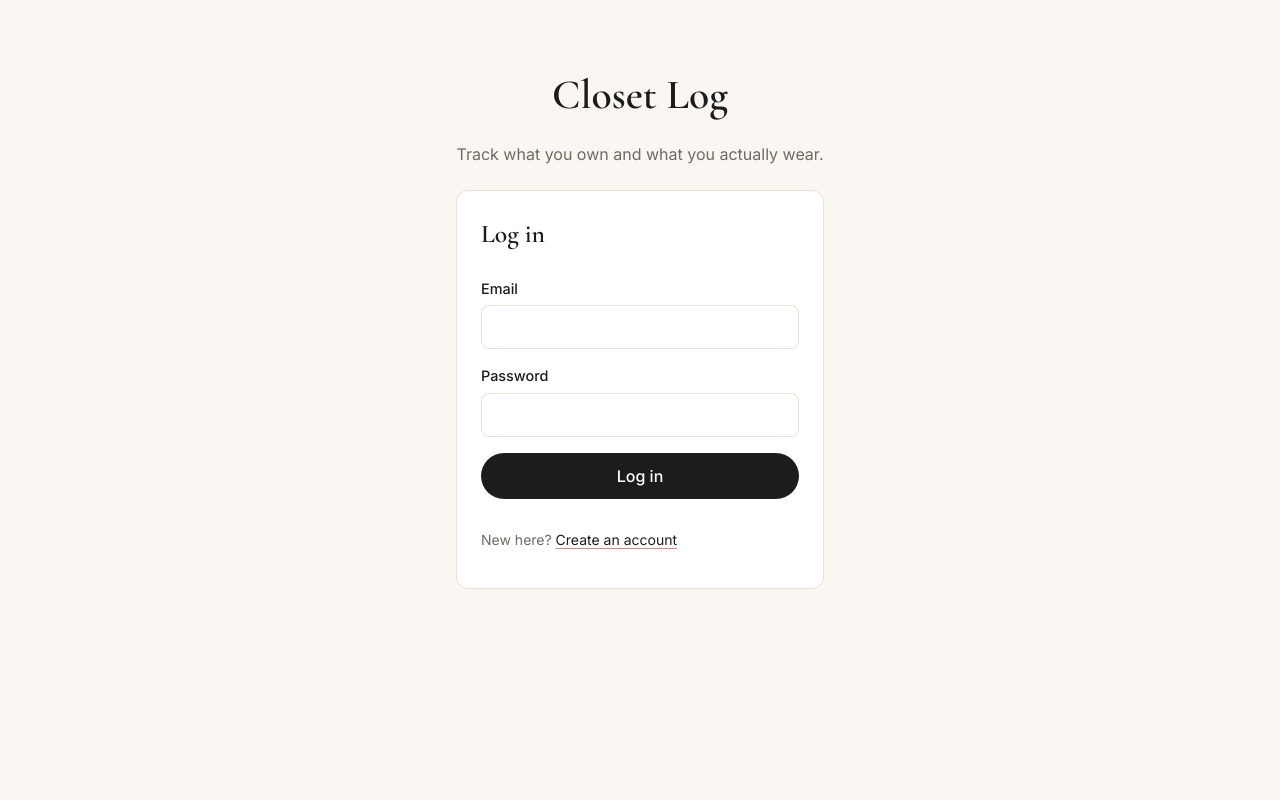
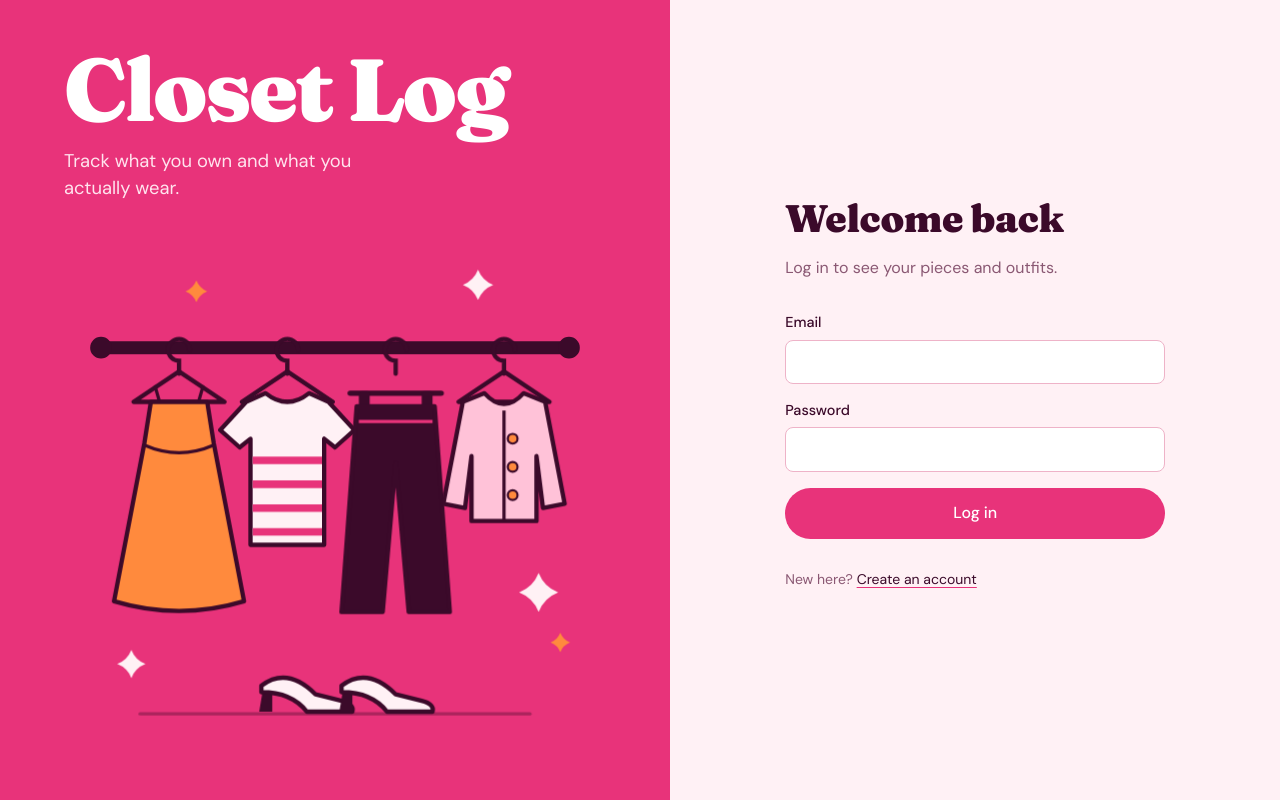
Before and after one commit to diptivaithiswaran-coding/Closet-log, a Next.js app: page /login in a window 1280 px wide. Built offline with nearby package versions, Linux system fonts and the light colour scheme.

Commit message:
Hot pink redesign and clothes rail illustration on login
Refs #29

Co-Authored-By: Claude Opus 5.5 <noreply@anthropic.com>
Claude-Session: https://claude.ai/code/session_01UBCxDZdSD29sE547gPDbJb

```diff
--- a/package.json
+++ b/package.json
@@ -10,8 +10,8 @@
     "test": "vitest run"
   },
   "dependencies": {
-    "@fontsource/cormorant-garamond": "^5.3.0",
-    "@fontsource/inter": "^5.3.0",
+    "@fontsource/dm-sans": "^5.3.0",
+    "@fontsource/fraunces": "^5.3.0",
     "@supabase/ssr": "^0.12.7",
     "@supabase/supabase-js": "^2.118.0",
     "next": "15.5.28",
--- a/src/app/auth/AuthForm.tsx
+++ b/src/app/auth/AuthForm.tsx
@@ -3,6 +3,7 @@
 import Link from "next/link";
 import { useActionState } from "react";
 import type { AuthState } from "./actions";
+import ClosetRail from "./ClosetRail";
 
 type Props = {
   mode: "login" | "signup";
@@ -14,12 +15,19 @@ export default function AuthForm({ mode, action }: Props) {
   const isLogin = mode === "login";
 
   return (
-    <main className="auth">
-      <h1 className="brand">Closet Log</h1>
-      <p className="muted">Track what you own and what you actually wear.</p>
+    <main className="auth-split">
+      <section className="auth-hero">
+        <p className="auth-wordmark">Closet Log</p>
+        <p className="auth-tagline">Track what you own and what you actually wear.</p>
+        <ClosetRail />
+      </section>
 
-      <form action={formAction} className="card stack">
-        <h2>{isLogin ? "Log in" : "Create your account"}</h2>
+      <section className="auth-panel">
+        <form action={formAction} className="stack auth-form">
+          <h1>{isLogin ? "Welcome back" : "Start your closet"}</h1>
+          <p className="muted">
+            {isLogin ? "Log in to see your pieces and outfits." : "Make an account. It takes about ten seconds."}
+          </p>
 
           <label>
             Email
@@ -37,7 +45,7 @@ export default function AuthForm({ mode, action }: Props) {
 
           {state.error && <p className="error" role="alert">{state.error}</p>}
 
-        <button className="btn" disabled={pending}>
+          <button className="btn btn-block" disabled={pending}>
             {pending ? "One sec…" : isLogin ? "Log in" : "Sign up"}
           </button>
 
@@ -49,6 +57,7 @@ export default function AuthForm({ mode, action }: Props) {
             )}
           </p>
         </form>
+      </section>
     </main>
   );
 }
--- /dev/null
+++ b/src/app/auth/ClosetRail.tsx
@@ -0,0 +1,124 @@
+// Hand-drawn clothes rail for the login / sign-up page.
+// Pure SVG, no images to load. Colors come from the hot pink palette.
+
+const PLUM = "#3b0a2a";
+const TANGERINE = "#ff8a3d";
+const BLUSH = "#fff1f5";
+const PINK_LIGHT = "#ffc2d8";
+const HOT = "#e8337a";
+
+function Hook({ cx }: { cx: number }) {
+  return (
+    <path
+      d={`M ${cx} 116 V 104 a 10 10 0 1 1 10 -10`}
+      fill="none"
+      stroke={PLUM}
+      strokeWidth="4"
+      strokeLinecap="round"
+    />
+  );
+}
+
+function Hanger({ cx }: { cx: number }) {
+  return (
+    <>
+      <Hook cx={cx} />
+      <path
+        d={`M ${cx - 42} 142 L ${cx} 114 L ${cx + 42} 142 Z`}
+        fill="none"
+        stroke={PLUM}
+        strokeWidth="4"
+        strokeLinejoin="round"
+      />
+    </>
+  );
+}
+
+function Sparkle({ x, y, r, fill }: { x: number; y: number; r: number; fill: string }) {
+  const k = r * 0.28;
+  return (
+    <path
+      d={`M ${x} ${y - r} Q ${x + k} ${y - k} ${x + r} ${y} Q ${x + k} ${y + k} ${x} ${y + r} Q ${x - k} ${y + k} ${x - r} ${y} Q ${x - k} ${y - k} ${x} ${y - r} Z`}
+      fill={fill}
+    />
+  );
+}
+
+const outline = { stroke: PLUM, strokeWidth: 4, strokeLinejoin: "round" as const };
+
+export default function ClosetRail() {
+  return (
+    <svg
+      className="closet-rail"
+      viewBox="0 0 480 480"
+      role="img"
+      aria-label="Illustration of a clothes rail with a dress, a striped tee, trousers, and a cardigan, and a pair of heels below"
+    >
+      {/* rail */}
+      <rect x="24" y="86" width="432" height="12" rx="6" fill={PLUM} />
+      <circle cx="24" cy="92" r="10" fill={PLUM} />
+      <circle cx="456" cy="92" r="10" fill={PLUM} />
+
+      {/* slip dress */}
+      <g className="swing swing-1">
+        <Hanger cx={96} />
+        <path d="M 78 142 L 74 128 M 114 142 L 118 128" stroke={PLUM} strokeWidth="3" strokeLinecap="round" />
+        <path d="M 70 142 L 122 142 L 128 180 L 156 326 Q 96 344 36 326 L 64 180 Z" fill={TANGERINE} {...outline} />
+        <path d="M 64 182 Q 96 196 128 182" fill="none" stroke={PLUM} strokeWidth="3" />
+      </g>
+
+      {/* striped tee */}
+      <g className="swing swing-2">
+        <Hanger cx={196} />
+        <path
+          d="M 158 142 L 176 134 Q 196 150 216 134 L 234 142 L 258 168 L 240 184 L 230 176 L 230 274 L 162 274 L 162 176 L 152 184 L 134 168 Z"
+          fill={BLUSH}
+          {...outline}
+        />
+        {[196, 218, 240, 262].map((y) => (
+          <line key={y} x1="164" x2="228" y1={y} y2={y} stroke={HOT} strokeWidth="7" />
+        ))}
+      </g>
+
+      {/* trousers on a clip hanger */}
+      <g className="swing swing-3">
+        <Hook cx={296} />
+        <line x1="254" x2="338" y1="134" y2="134" stroke={PLUM} strokeWidth="5" strokeLinecap="round" />
+        <rect x="262" y="132" width="10" height="16" rx="2" fill={PLUM} />
+        <rect x="320" y="132" width="10" height="16" rx="2" fill={PLUM} />
+        <path d="M 260 146 L 332 146 L 346 336 L 308 336 L 296 198 L 284 336 L 246 336 Z" fill={PLUM} {...outline} />
+        <line x1="262" x2="330" y1="160" y2="160" stroke={HOT} strokeWidth="3" />
+      </g>
+
+      {/* cropped cardigan */}
+      <g className="swing swing-4">
+        <Hanger cx={396} />
+        <path
+          d="M 358 142 L 378 134 Q 396 154 414 134 L 434 142 L 452 236 L 432 240 L 426 192 L 426 252 L 366 252 L 366 192 L 360 240 L 340 236 Z"
+          fill={PINK_LIGHT}
+          {...outline}
+        />
+        <line x1="396" x2="396" y1="150" y2="252" stroke={PLUM} strokeWidth="3" />
+        {[176, 202, 228].map((y) => (
+          <circle key={y} cx="404" cy={y} r="4.5" fill={TANGERINE} stroke={PLUM} strokeWidth="2" />
+        ))}
+      </g>
+
+      {/* floor + heels */}
+      <line x1="60" x2="420" y1="430" y2="430" stroke={PLUM} strokeWidth="3" strokeLinecap="round" opacity="0.35" />
+      {[0, 74].map((dx) => (
+        <g key={dx} transform={`translate(${dx} 0)`}>
+          <path d="M 170 428 L 174 404 L 182 404 L 182 428 Z" fill={PLUM} />
+          <path d="M 172 404 Q 196 386 222 412 L 246 418 Q 258 421 256 428 L 214 428 Q 200 410 172 410 Z" fill={BLUSH} {...outline} />
+        </g>
+      ))}
+
+      {/* sparkles */}
+      <Sparkle x={428} y={318} r={18} fill={BLUSH} />
+      <Sparkle x={448} y={364} r={9} fill={TANGERINE} />
+      <Sparkle x={52} y={384} r={13} fill={BLUSH} />
+      <Sparkle x={112} y={40} r={10} fill={TANGERINE} />
+      <Sparkle x={372} y={34} r={14} fill={BLUSH} />
+    </svg>
+  );
+}
--- a/src/app/globals.css
+++ b/src/app/globals.css
@@ -1,13 +1,15 @@
 :root {
-  --cream: #faf7f2;
-  --ink: #1c1c1c;
-  --rose: #c98b8b;
-  --rose-dark: #a96d6d;
-  --line: #e8e1d6;
-  --muted: #6f6a63;
+  /* Hot pink pop */
+  --cream: #fff1f5;      /* blush background */
+  --ink: #3b0a2a;        /* deep plum text */
+  --rose: #e8337a;       /* hot pink */
+  --rose-dark: #c21d62;  /* hot pink, pressed */
+  --tangerine: #ff8a3d;
+  --line: #f6cadb;
+  --muted: #8a5873;
   --card: #ffffff;
-  --error: #b3261e;
-  --radius: 12px;
+  --error: #c0262d;
+  --radius: 16px;
 }
 
 * { box-sizing: border-box; }
@@ -16,18 +18,20 @@ html, body {
   margin: 0;
   background: var(--cream);
   color: var(--ink);
-  font-family: "Inter", system-ui, sans-serif;
+  font-family: "DM Sans", system-ui, sans-serif;
   font-size: 16px;
   line-height: 1.5;
 }
 
 h1, h2, h3, .brand {
-  font-family: "Cormorant Garamond", Georgia, serif;
+  font-family: "Fraunces", Georgia, serif;
   font-weight: 600;
   margin: 0 0 0.5rem;
+  letter-spacing: -0.01em;
+  line-height: 1.15;
 }
-h1 { font-size: 2.25rem; }
-h2 { font-size: 1.6rem; }
+h1 { font-size: 2.4rem; font-weight: 900; }
+h2 { font-size: 1.5rem; }
 
 a { color: var(--ink); text-decoration-color: var(--rose); text-underline-offset: 3px; }
 
@@ -43,14 +47,12 @@ a { color: var(--ink); text-decoration-color: var(--rose); text-underline-offset
   gap: 1rem;
   flex-wrap: wrap;
 }
-.header .brand { font-size: 1.6rem; text-decoration: none; }
+.header .brand { font-size: 1.6rem; font-weight: 900; color: var(--rose); text-decoration: none; }
+.header { background: #fff; }
 .nav { display: flex; align-items: center; gap: 1rem; flex-wrap: wrap; }
 
 .page { max-width: 1100px; margin: 0 auto; padding: 2rem 1.25rem 4rem; }
 
-.auth { max-width: 400px; margin: 0 auto; padding: 4rem 1rem; text-align: center; }
-.auth .brand { font-size: 2.6rem; }
-.auth form { text-align: left; margin-top: 1.5rem; }
 
 .card {
   background: var(--card);
@@ -66,7 +68,7 @@ label { display: flex; flex-direction: column; gap: 0.35rem; font-size: 0.9rem;
 input, select, textarea {
   font: inherit;
   padding: 0.65rem 0.75rem;
-  border: 1px solid var(--line);
+  border: 1.5px solid #eeb3c8;
   border-radius: 8px;
   background: #fff;
   color: var(--ink);
@@ -76,7 +78,7 @@ input:focus, select:focus, textarea:focus { outline: 2px solid var(--rose); bord
 .btn {
   font: inherit;
   font-weight: 500;
-  background: var(--ink);
+  background: var(--rose);
   color: #fff;
   border: none;
   border-radius: 999px;
@@ -86,12 +88,12 @@ input:focus, select:focus, textarea:focus { outline: 2px solid var(--rose); bord
   display: inline-block;
   text-align: center;
 }
-.btn:hover { background: #333; }
+.btn:hover { background: var(--rose-dark); }
 .btn:disabled { opacity: 0.6; cursor: default; }
-.btn-secondary { background: transparent; color: var(--ink); border: 1px solid var(--ink); }
-.btn-secondary:hover { background: var(--line); }
+.btn-secondary { background: #fff; color: var(--ink); border: 1.5px solid var(--ink); }
+.btn-secondary:hover { background: var(--ink); color: #fff; }
 .btn-danger { background: var(--error); }
-.btn-danger:hover { background: #8f1e18; }
+.btn-danger:hover { background: #9a1c22; }
 
 .btn-link {
   font: inherit;
@@ -107,7 +109,7 @@ input:focus, select:focus, textarea:focus { outline: 2px solid var(--rose); bord
 
 .error {
   color: var(--error);
-  background: #fbeaea;
+  background: #ffe3e6;
   border-radius: 8px;
   padding: 0.6rem 0.8rem;
   margin: 0;
@@ -142,7 +144,7 @@ input:focus, select:focus, textarea:focus { outline: 2px solid var(--rose); bord
 
 .photo {
   aspect-ratio: 3 / 4;
-  background: #f1ece4;
+  background: #ffe0eb;
   border: 1px solid var(--line);
   border-radius: var(--radius);
   overflow: hidden;
@@ -152,7 +154,9 @@ input:focus, select:focus, textarea:focus { outline: 2px solid var(--rose); bord
 }
 .photo img { width: 100%; height: 100%; object-fit: cover; }
 .photo-empty {
-  font-family: "Cormorant Garamond", Georgia, serif;
+  font-family: "Fraunces", Georgia, serif;
+  font-style: italic;
+  font-weight: 400;
   font-size: 1.3rem;
   color: var(--muted);
 }
@@ -197,7 +201,7 @@ input:focus, select:focus, textarea:focus { outline: 2px solid var(--rose); bord
 /* Validation */
 .required { color: var(--rose-dark); }
 .field-error { color: var(--error); font-size: 0.85rem; font-weight: 400; }
-.has-error input, .has-error select { border-color: var(--error); background: #fffafa; }
+.has-error input, .has-error select { border-color: var(--error); background: #fff7f9; }
 .form > .error { margin-bottom: 0.25rem; }
 
 /* Nav */
@@ -274,13 +278,13 @@ textarea { resize: vertical; }
   width: 38px;
   height: 48px;
   border-radius: 6px;
-  background: #f1ece4;
+  background: #ffe0eb;
   border: 1px solid var(--line);
   overflow: hidden;
   display: flex;
   align-items: center;
   justify-content: center;
-  font-family: "Cormorant Garamond", Georgia, serif;
+  font-family: "Fraunces", Georgia, serif;
   color: var(--muted);
 }
 .thumb img { width: 100%; height: 100%; object-fit: cover; }
@@ -346,7 +350,7 @@ textarea { resize: vertical; }
 .tile p { margin: 0; }
 .tile-label { color: var(--muted); font-size: 0.85rem; margin-bottom: 0.25rem !important; }
 .tile-value {
-  font-family: "Cormorant Garamond", Georgia, serif;
+  font-family: "Fraunces", Georgia, serif;
   font-size: 2.4rem;
   font-weight: 600;
   line-height: 1.1;
@@ -385,3 +389,59 @@ textarea { resize: vertical; }
 .pick-slot .eyebrow { margin-bottom: 0.4rem; }
 .pick-missing { text-align: center; padding: 1rem; border-style: dashed; }
 .pick-actions { margin-top: 1.5rem; }
+
+/* Login / sign-up: split screen with the clothes rail */
+.auth-split {
+  min-height: 100vh;
+  display: grid;
+  grid-template-columns: minmax(0, 1.1fr) minmax(0, 1fr);
+}
+.auth-hero {
+  background: var(--rose);
+  color: #fff;
+  padding: 3rem clamp(1.5rem, 5vw, 4rem) 2rem;
+  display: flex;
+  flex-direction: column;
+  overflow: hidden;
+}
+.auth-wordmark {
+  font-family: "Fraunces", Georgia, serif;
+  font-weight: 900;
+  font-size: clamp(3rem, 7vw, 5.5rem);
+  line-height: 0.95;
+  letter-spacing: -0.03em;
+  margin: 0;
+}
+.auth-tagline { font-size: 1.15rem; max-width: 26ch; margin: 1rem 0 0; color: #ffe4ee; }
+.closet-rail { width: 100%; max-width: 520px; margin: auto auto 0; display: block; padding-top: 2rem; }
+.auth-panel {
+  display: flex;
+  align-items: center;
+  justify-content: center;
+  padding: 3rem 1.5rem;
+}
+.auth-form { width: 100%; max-width: 380px; }
+.auth-form h1 { margin-bottom: 0; }
+.auth-form > .muted:first-of-type { margin-top: 0; }
+.btn-block { width: 100%; padding: 0.85rem 1.4rem; font-size: 1rem; }
+
+/* one moment of motion: the clothes settle on the rail when the page loads */
+.swing { transform-box: view-box; animation: swing 1.6s cubic-bezier(.3,.7,.4,1) both; }
+.swing-1 { transform-origin: 96px 92px; animation-delay: 0.05s; }
+.swing-2 { transform-origin: 196px 92px; animation-delay: 0.15s; }
+.swing-3 { transform-origin: 296px 92px; animation-delay: 0.25s; }
+.swing-4 { transform-origin: 396px 92px; animation-delay: 0.35s; }
+@keyframes swing {
+  0% { transform: rotate(7deg); }
+  35% { transform: rotate(-4deg); }
+  65% { transform: rotate(2deg); }
+  100% { transform: rotate(0); }
+}
+@media (prefers-reduced-motion: reduce) { .swing { animation: none; } }
+
+@media (max-width: 800px) {
+  .auth-split { grid-template-columns: 1fr; }
+  .auth-hero { padding: 2rem 1.25rem 1rem; }
+  .closet-rail { max-width: 340px; padding-top: 1rem; }
+  .auth-panel { padding: 2rem 1.25rem 3rem; align-items: flex-start; }
+}
```
Also changed, not shown: prompts/hot-pink.md (added, +16 -0 lines), src/app/dashboard/WeekChart.tsx (+6 -6 lines), src/app/layout.tsx (+6 -4 lines), 1 other file (tests, documents, lock files or other folders). Lines whose indentation alone changed are shown as unchanged.
